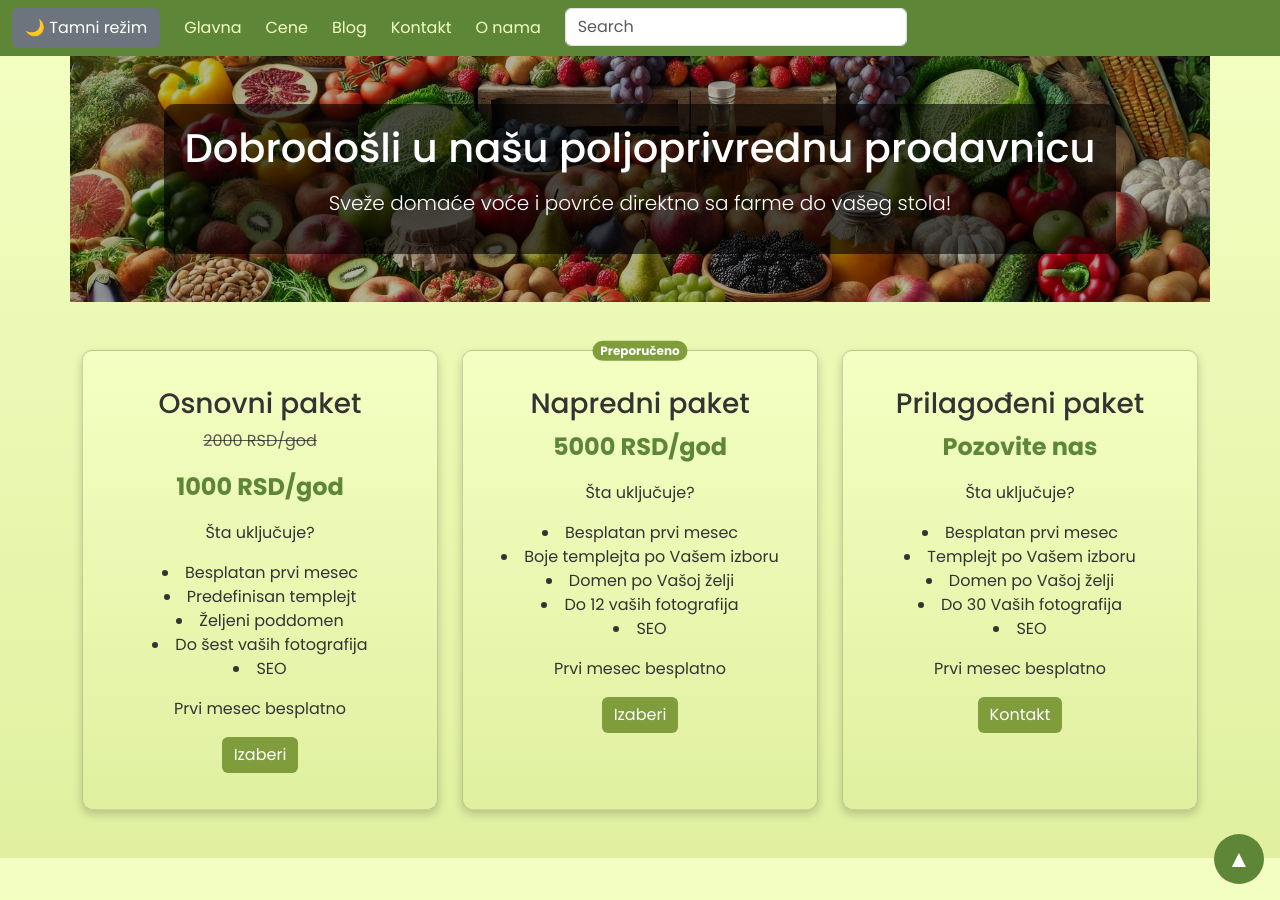
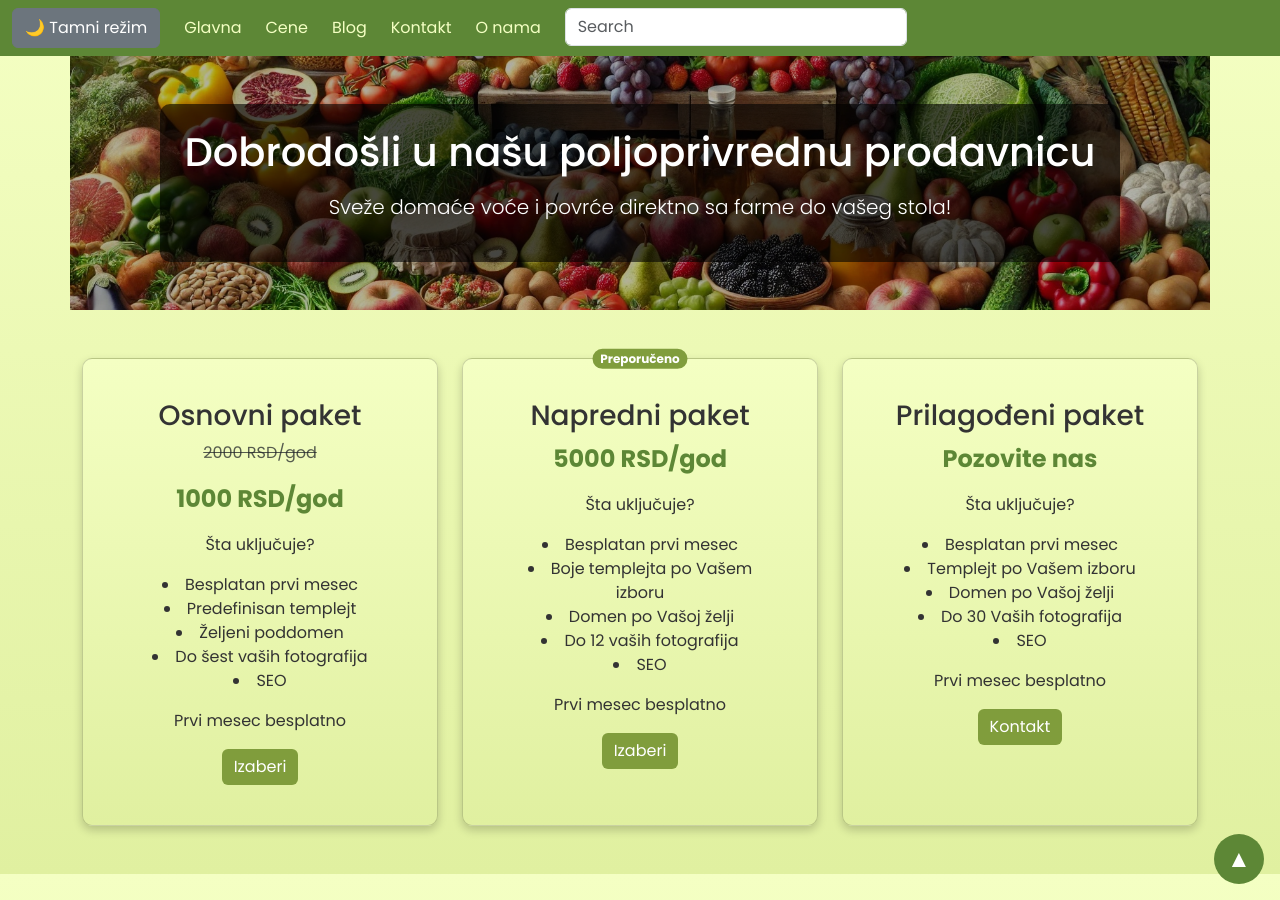
Before and after one commit to vladan-d-masic/lite-page-green-template, a Jekyll site: the page built from pricing.markdown, in a window 1280 px wide. Built offline with Jekyll 4.4.1, drawn with Linux system fonts in a browser that asks for light colours.

Commit message:
Replace padding property with corresponding Bootstrap class

```diff
--- a/_includes/header.html
+++ b/_includes/header.html
@@ -16,8 +16,8 @@
         </div>
     </div>
 </nav>
-<header id="naslovna" class="container text-center py-5 position-relative">
-    <div class="header-overlay">
+<header id="naslovna" class="container text-center py-5 position-relative px-md-2">
+    <div class="header-overlay p-4">
         <h1 class="mb-3">Dobrodošli u našu poljoprivrednu prodavnicu</h1>
         <p class="lead" style="position: relative; z-index: 1;">
             Sveže domaće voće i povrće direktno sa farme do vašeg stola!
--- a/assets/css/styles.css
+++ b/assets/css/styles.css
@@ -28,7 +28,6 @@ header {
 
 .header-overlay {
     background: rgba(0, 0, 0, 0.6);
-    padding: 20px;
     display: inline-block;
     border-radius: 10px;
 }
@@ -70,9 +69,6 @@ header h1 {
     width: 12%;
 }
 @media (max-width: 768px) {
-    header {
-        padding: 50px 10px;
-    }
     .carousel-item img {
         width: 100%;
         height: auto;
@@ -154,7 +150,6 @@ header h1 {
 .carousel-control-prev-icon, .carousel-control-next-icon {
     background-color: #5D8736;
     border-radius: 20%;
-    padding: 25px;
 }
 
 #kontakt {
@@ -190,12 +185,10 @@ header h1 {
 
 #kontakt ul {
     list-style: none;
-    padding: 0;
 }
 
 #kontakt ul li {
     font-size: 1.1rem;
-    padding: 5px 0;
     display: flex;
     align-items: center;
 }
@@ -220,7 +213,6 @@ html {
     display: flex;
     flex-direction: column;
     justify-content: space-between;
-    padding: 20px;
     border-radius: 10px;
     box-shadow: 0px 4px 10px rgba(0, 0, 0, 0.2);
     background: linear-gradient(to bottom, #F4FFC3, #E0F0A0);
--- a/pricing.markdown
+++ b/pricing.markdown
@@ -6,13 +6,13 @@ permalink: /pricing.markdown/
 <section class="container my-5">
         <div class="row justify-content-center g-4">
             <div class="col-md-4">
-                <div class="card text-center pricing-card">
+                <div class="card text-center pricing-card p-4">
                     <div class="card-body h-100">
                         <h3 class="card-title">Osnovni paket</h3>
                         <p class="text-muted text-decoration-line-through" style="display: inline-block;">2000 RSD/god</p>
                         <p class="price" style="display: inline-block;">1000 RSD/god</p>
                         <p>Šta uključuje?</p>
-                        <ul style="list-style-position: inside; padding: 0;">
+                        <ul class="p-0" style="list-style-position: inside;">
                             <li>Besplatan prvi mesec</li>
                             <li>Predefinisan templejt</li>
                             <li>Željeni poddomen</li>
@@ -25,7 +25,7 @@ permalink: /pricing.markdown/
                 </div>
             </div>
             <div class="col-md-4">
-                <div class="card text-center pricing-card">
+                <div class="card text-center pricing-card p-4">
                     <div class="card-body h-100">
                         <span class="position-absolute top-0 translate-middle badge rounded-pill" id="recommended">
                             Preporučeno
@@ -33,7 +33,7 @@ permalink: /pricing.markdown/
                         <h3 class="card-title">Napredni paket</h3>
                         <p class="price">5000 RSD/god</p>
                         <p>Šta uključuje?</p>
-                        <ul style="list-style-position: inside; padding: 0;">
+                        <ul class="p-0" style="list-style-position: inside;">
                             <li>Besplatan prvi mesec</li>
                             <li>Boje templejta po Vašem izboru</li>
                             <li>Domen po Vašoj želji</li>
@@ -46,12 +46,12 @@ permalink: /pricing.markdown/
                 </div>
             </div>
             <div class="col-md-4">
-                <div class="card text-center pricing-card">
+                <div class="card text-center pricing-card p-4">
                     <div class="card-body h-100">
                         <h3 class="card-title">Prilagođeni paket</h3>
                         <p class="price">Pozovite nas</p>
                         <p>Šta uključuje?</p>
-                        <ul style="list-style-position: inside; padding: 0;">
+                        <ul  class="p-0" style="list-style-position: inside;">
                             <li>Besplatan prvi mesec</li>
                             <li>Templejt po Vašem izboru</li>
                             <li>Domen po Vašoj želji</li>
```
Also changed, not shown: index.markdown (+6 -6 lines).
